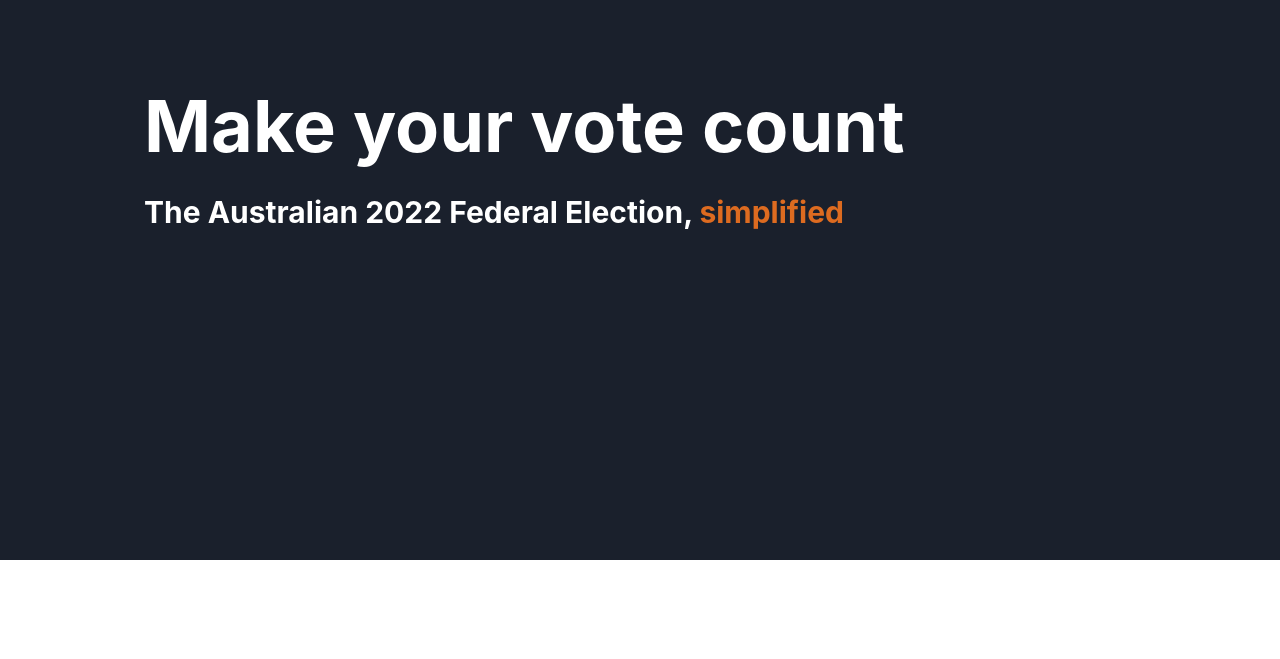
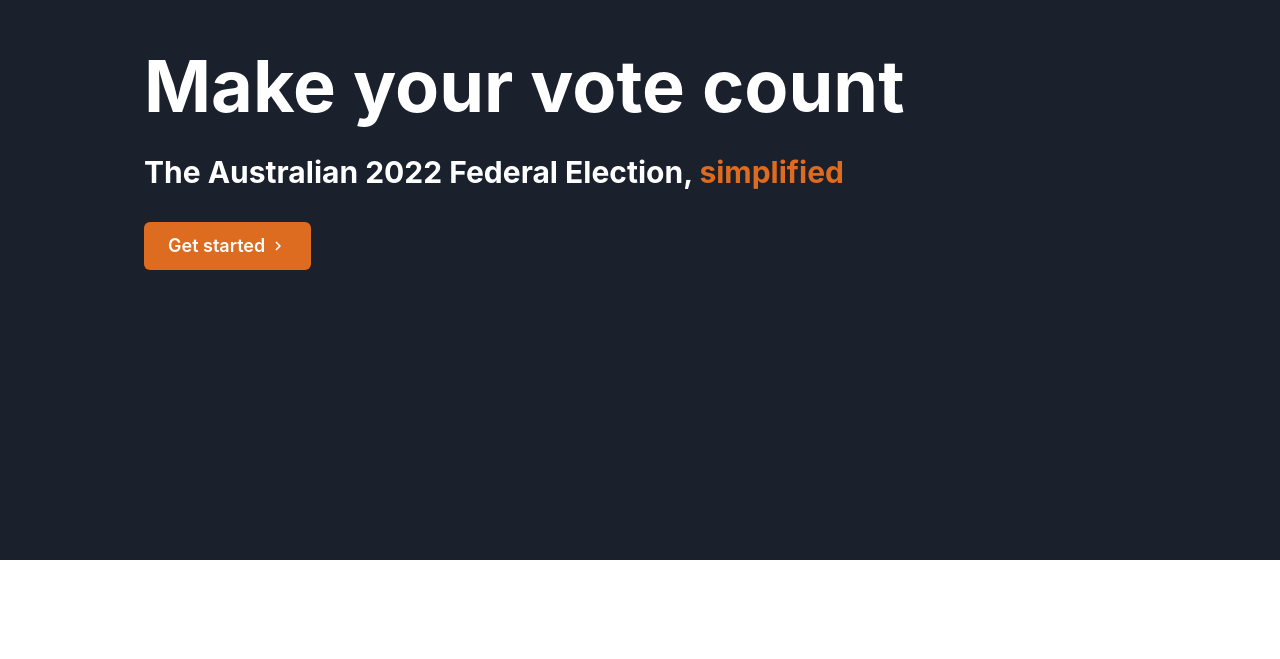
Before and after one commit to election22/election22, a Next.js app: page / in a window 1280 px wide. Shown: the part 240-899 px from the top of the page. Built offline with nearby package versions, Linux system fonts and the light colour scheme; no server answers.

Commit message:
Add get started button

```diff
--- a/components/home/findOptions.tsx
+++ b/components/home/findOptions.tsx
@@ -25,9 +25,7 @@ import { EmptyMessage } from "../emptyMessage";
 export const FindOptions: React.FC = () => {
   return (
     <SideBySide
-      boxProps={{
-        bgColor: "gray.200",
-      }}
+      bgColor={"gray.200"}
       left={
         <>
           <Heading>1. Find your options</Heading>
--- a/components/home/findPolicies.tsx
+++ b/components/home/findPolicies.tsx
@@ -36,9 +36,7 @@ interface PolicyItem extends OptionBase {
 export const FindPolicies: React.FC = () => {
   return (
     <SideBySide
-      boxProps={{
-        bgColor: "orange.200",
-      }}
+      bgColor={"orange.200"}
       left={
         <>
           <Heading>2. See how they vote</Heading>
--- a/components/layout/sideBySide.tsx
+++ b/components/layout/sideBySide.tsx
@@ -1,16 +1,15 @@
 import { BoxProps, Grid, GridItem, VStack } from "@chakra-ui/react";
 import { Hero } from "./hero";
 
-interface SideBySideProps {
+interface SideBySideProps extends Omit<BoxProps, "left" | "right"> {
   left: React.ReactNode;
   right: React.ReactNode;
-  boxProps?: BoxProps;
 }
 
 export const SideBySide: React.FC<SideBySideProps> = ({
   left,
   right,
-  boxProps,
+  ...boxProps
 }) => {
   return (
     <Hero {...boxProps}>
--- a/pages/index.tsx
+++ b/pages/index.tsx
@@ -1,4 +1,5 @@
 import {
+  Button,
   Center,
   Heading,
   HStack,
@@ -14,10 +15,17 @@ import { MasterLayout } from "../components/layout/master";
 import { SideBySide } from "../components/layout/sideBySide";
 import { FindOptions } from "../components/home/findOptions";
 import { FindPolicies } from "../components/home/findPolicies";
+import Head from "next/head";
+import { ChevronRightIcon } from "@chakra-ui/icons";
 
 export default function Home() {
   return (
     <MasterLayout>
+      <Head>
+        <title>Election22</title>
+        <meta name="viewport" content="initial-scale=1.0, width=device-width" />
+      </Head>
+
       <Hero bgColor={"gray.800"} color="white" h="100vh">
         <Center h="100%">
           <HStack w="100%">
@@ -31,12 +39,25 @@ export default function Home() {
                   </Text>
                 </Text>
               </Heading>
+              <Button
+                size="lg"
+                colorScheme={"orange"}
+                onClick={(event) => {
+                  event.preventDefault();
+                  document
+                    .querySelector("#introduction")
+                    .scrollIntoView({ behavior: "smooth", block: "start" });
+                }}
+              >
+                Get started <ChevronRightIcon ml={1} />
+              </Button>
             </VStack>
           </HStack>
         </Center>
       </Hero>
 
       <SideBySide
+        id="introduction"
         left={
           <VStack align="flex-start">
             <Heading>
@@ -59,6 +80,8 @@ export default function Home() {
               <Link
                 href="https://theyvoteforyou.org.au/people?sort=rebellions"
                 isExternal
+                sx={{ textDecoration: "underline" }}
+                _hover={{ color: "orange.500" }}
               >
                 {" "}
                 Official Parliament records
```
